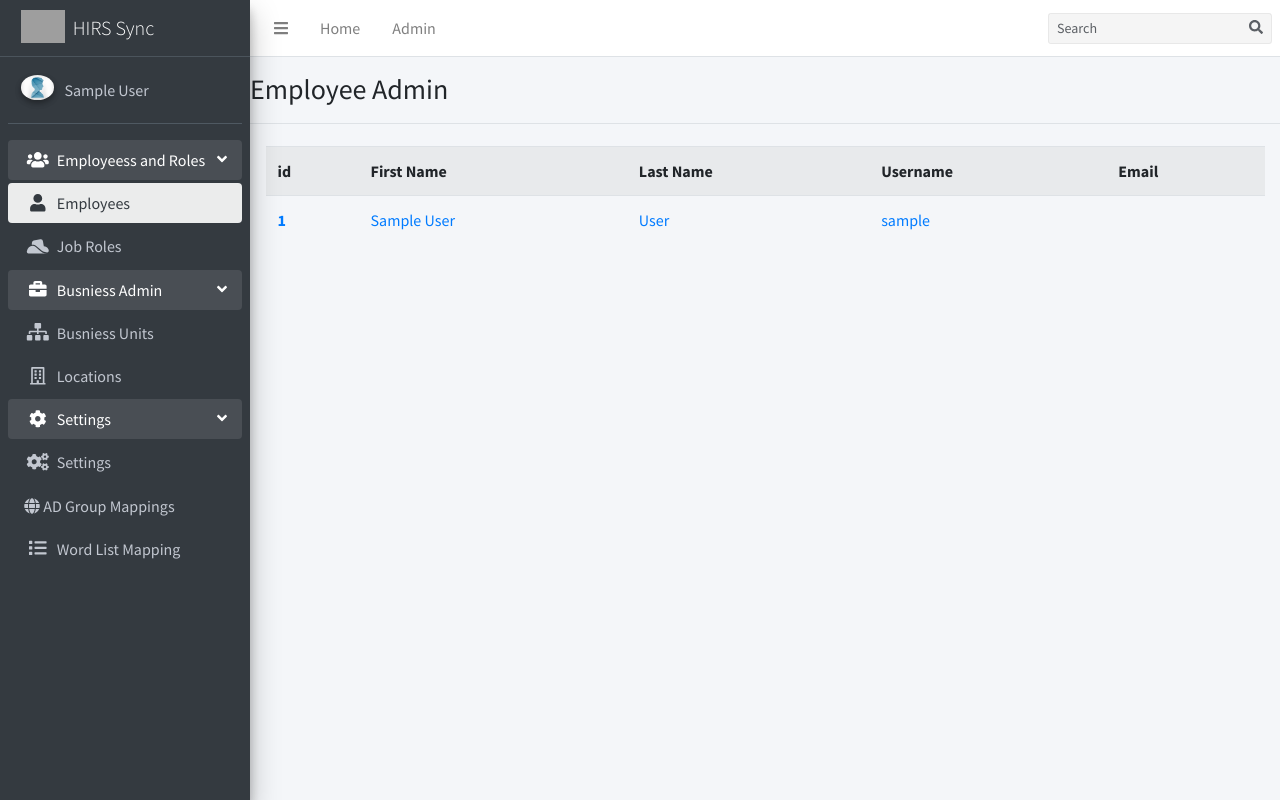
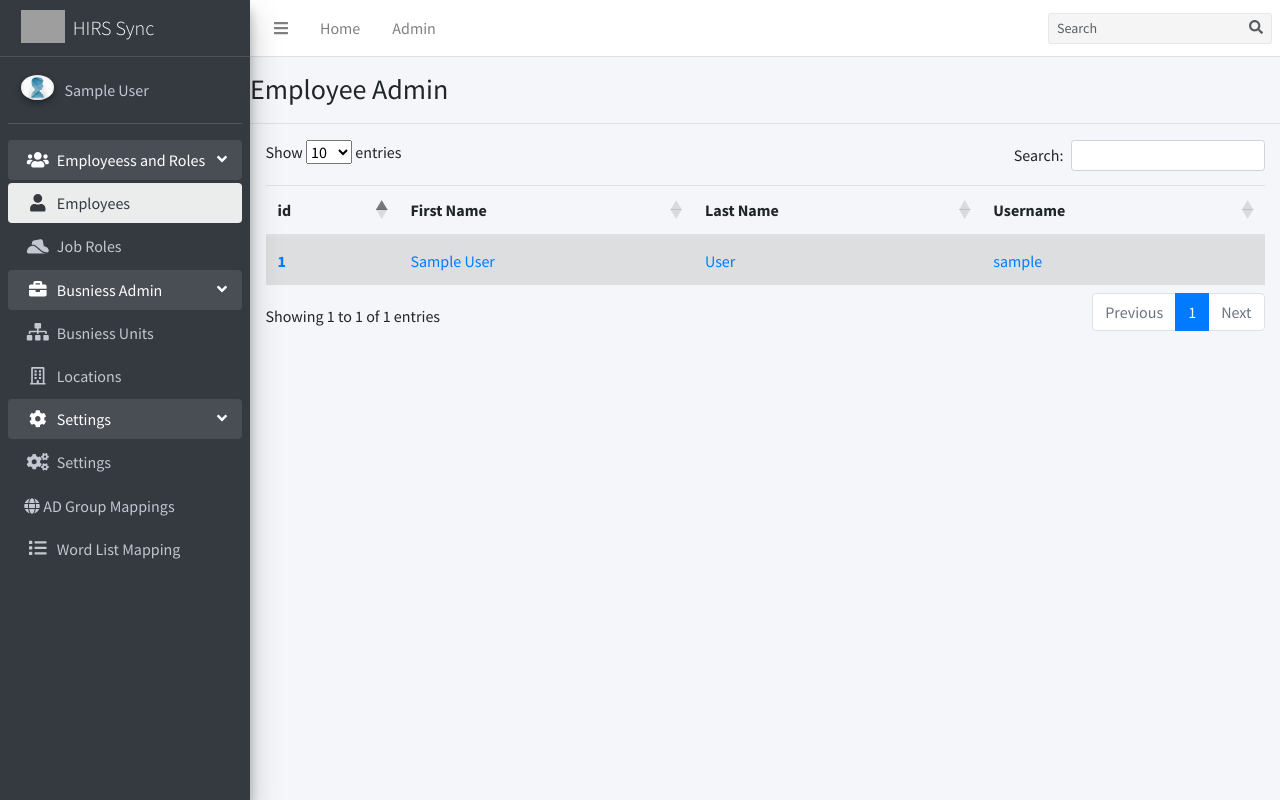
Before and after one commit to jcarswell/hris-integration, a Django app: page /employee/ in a window 1280 px wide. Run offline with Django 3.2, Linux system fonts and the light colour scheme; a user stored in the database is signed in; tables that the repository leaves empty hold one stand-in row (values such as "Sample post"); parts of the project's set-up code (start-up, migrations or seed data) failed here and were passed over; some libraries are stand-ins or nearby versions; grey boxes are pictures that could not be loaded.

Commit message:
Removed email column. Fixed DataTables not rendering

```diff
--- a/hirs_integration/hirs_admin/templates/hirs_admin/employee_list.html
+++ b/hirs_integration/hirs_admin/templates/hirs_admin/employee_list.html
@@ -6,22 +6,24 @@
 <div class="container">
   <div class="table-responsive">
     <table class="table table-striped" id="emp_list" style="width:100%;">
+      <thead>
         <tr>
           <th>id</th>
           <th>First Name</th>
           <th>Last Name</th>
           <th>Username</th>
-        <th>Email</th>
         </tr>
+      </thead>
+      <tbody>
         {% for emp in employees %}
         <tr id="{{ emp.pk }}">
           <td><a href="{% url 'employee_edit' emp.pk %}"><strong>{{ emp.pk }}</strong></a></td>
           <td><a href="{% url 'employee_edit' emp.pk %}">{{ emp.givenname }}</a></td>
           <td><a href="{% url 'employee_edit' emp.pk %}">{{ emp.surname}}</a></td>
           <td><a href="{% url 'employee_edit' emp.pk %}">{{ emp.username }}</a></td>
-        <td><a href="{% url 'employee_edit' emp.pk %}">{{ emp.email }}</a></td>
         </tr>
         {% endfor %}
+      </tbody>
     </table>
   <div>
 <div>
```
Lines whose indentation alone changed are shown as unchanged.
